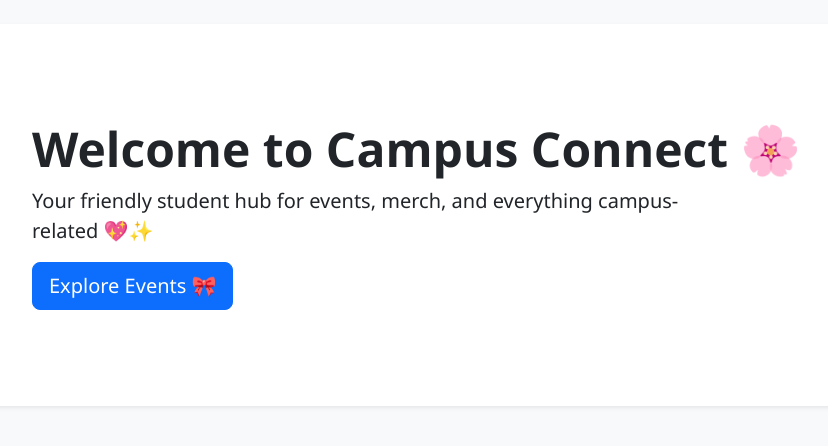
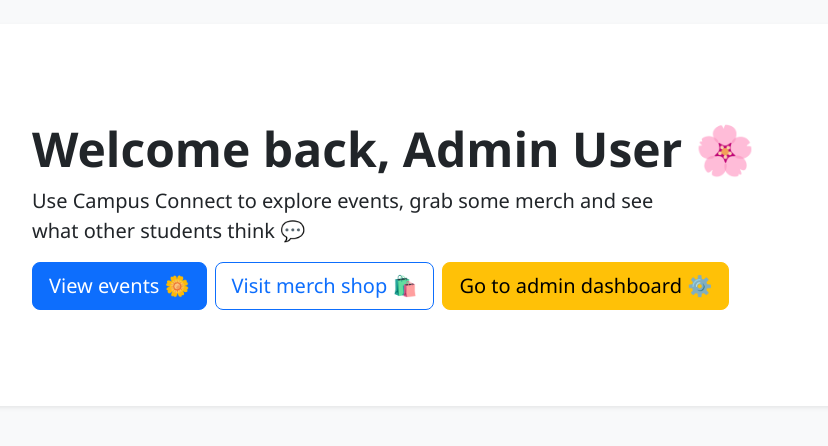
Before and after one commit to ehidnaa/Campus-Connect, a PHP site: page /index.php in a window 1280 px wide. Shown: the part 56-502 px from the top of the page, without its empty margins (110-938 px from the left). Run offline with PHP 8.4, Linux system fonts and the light colour scheme; a user stored in the database is signed in.

Commit message:
Improve home page with login-aware welcome and admin shortcut

```diff
--- a/index.php
+++ b/index.php
@@ -1,23 +1,48 @@
 <?php
-// 💕 including my cute header
 include 'header.php';
+
+$isLoggedIn = !empty($_SESSION['user_id']);
+$isAdmin    = ($isLoggedIn && ($_SESSION['role'] ?? '') === 'admin');
+$name       = $isLoggedIn ? ($_SESSION['name'] ?? 'student') : null;
 ?>
 
-<div class="p-5 mb-4 bg-white rounded-3 shadow-sm">
+<div class="p-5 mb-4 bg-white rounded-3 shadow-sm mt-3">
     <div class="container-fluid py-5">
-        <h1 class="display-5 fw-bold">Welcome to Campus Connect 🌸</h1>
+        <?php if ($isLoggedIn): ?>
+            <h1 class="display-5 fw-bold">Welcome back, <?= htmlspecialchars($name) ?> 🌸</h1>
+            <p class="col-md-8 fs-5">
+                Use Campus Connect to explore events, grab some merch and see what other students think 💬
+            </p>
+        <?php else: ?>
+            <h1 class="display-5 fw-bold">Welcome to Campus Connect 🌸</h1>
+            <p class="col-md-8 fs-5">
+                A small student hub for events, merch and campus activity. Create an account to get started ✨
+            </p>
+        <?php endif; ?>
 
-        <p class="col-md-8 fs-5">
-            Your friendly student hub for events, merch, and everything campus-related 💖✨
-        </p>
+        <div class="d-flex flex-wrap gap-2 mt-3">
+            <a href="events.php" class="btn btn-primary btn-lg">
+                View events 🌼
+            </a>
+            <a href="merch.php" class="btn btn-outline-primary btn-lg">
+                Visit merch shop 🛍️
+            </a>
 
-        <a href="events.php" class="btn btn-primary btn-lg">
-            Explore Events 🎀
-        </a>
+            <?php if (!$isLoggedIn): ?>
+                <a href="register.php" class="btn btn-outline-secondary btn-lg">
+                    Create account 💕
+                </a>
+            <?php endif; ?>
+
+            <?php if ($isAdmin): ?>
+                <a href="admin.php" class="btn btn-warning btn-lg">
+                    Go to admin dashboard ⚙️
+                </a>
+            <?php endif; ?>
+        </div>
     </div>
 </div>
 
 <?php
-// 💗 including the footer to finish the page nicely
 include 'footer.php';
 ?>
```
